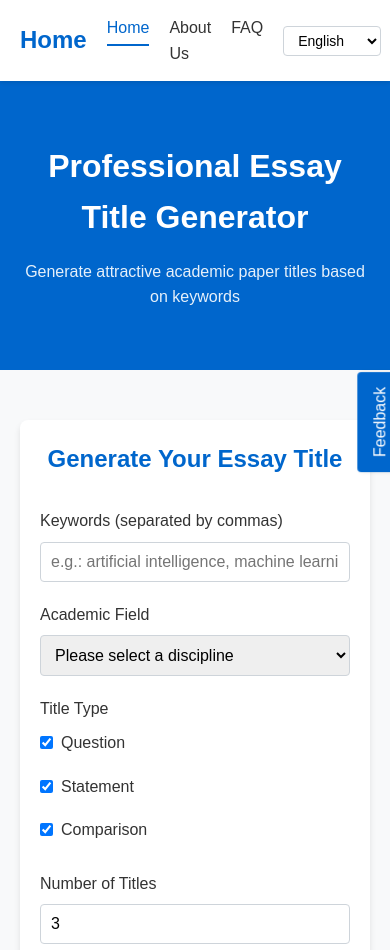
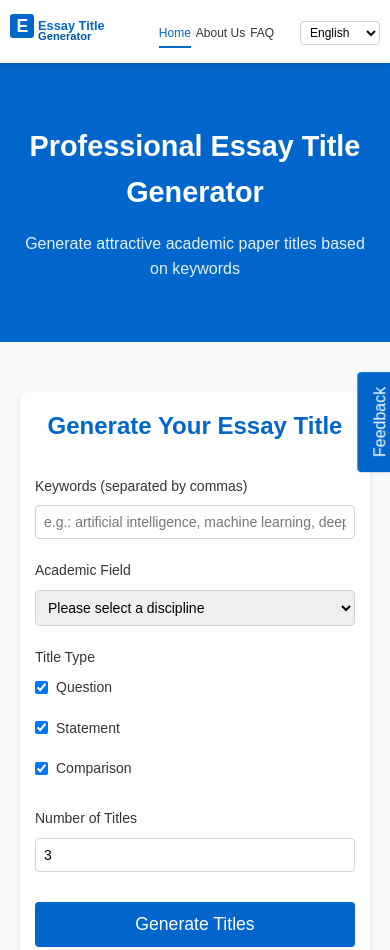
Before and after one commit to HuhuPanda/essay-title-generator.site, a website: page public/essay-title-generator/index.html in a window 390 px wide. Shown: the top 950 px of the page. Drawn offline with Linux system fonts and the light colour scheme.

Commit message:
优化移动端导航栏布局，添加 logo 图片替换文本 logo

```diff
--- /dev/null
+++ b/public/essay-title-generator/css/mobile.css
@@ -0,0 +1,93 @@
+/* 移动端优化样式 */
+@media (max-width: 768px) {
+  /* 导航栏优化 */
+  header .container {
+    flex-wrap: nowrap;
+    justify-content: space-between;
+    padding: 10px;
+  }
+
+  .logo {
+    flex: 0 0 auto;
+    display: flex;
+    align-items: center;
+  }
+
+  .logo img {
+    height: 32px;
+    width: auto;
+  }
+
+  nav {
+    flex: 1 1 auto;
+    display: flex;
+    justify-content: center;
+  }
+
+  nav ul {
+    display: flex;
+    justify-content: center;
+    flex-wrap: nowrap;
+  }
+
+  nav ul li {
+    margin-left: 10px;
+    white-space: nowrap;
+  }
+
+  nav ul li a {
+    font-size: 14px;
+    padding: 3px 0;
+  }
+
+  .language-selector-container {
+    flex: 0 0 auto;
+    margin-left: 10px;
+  }
+
+  .language-selector-container select {
+    padding: 3px 5px;
+    font-size: 12px;
+  }
+
+  /* 其他移动端优化 */
+  .hero h1 {
+    font-size: 1.8rem;
+  }
+
+  .hero .subtitle {
+    font-size: 1rem;
+  }
+
+  .generator-card {
+    padding: 15px;
+  }
+
+  .form-group label {
+    font-size: 14px;
+  }
+
+  .form-group input[type="text"],
+  .form-group input[type="number"],
+  .form-group select {
+    padding: 8px;
+    font-size: 14px;
+  }
+}
+
+/* 超小屏幕优化 */
+@media (max-width: 480px) {
+  nav ul li {
+    margin-left: 5px;
+  }
+
+  nav ul li a {
+    font-size: 12px;
+  }
+
+  .language-selector-container select {
+    width: 80px;
+    overflow: hidden;
+    text-overflow: ellipsis;
+  }
+}
--- a/public/essay-title-generator/index.html
+++ b/public/essay-title-generator/index.html
@@ -10,6 +10,7 @@
     <meta name="description" content="Use our Essay Title Generator to quickly create professional, attractive academic paper titles based on keywords. Improve your academic writing efficiency.">
     <meta name="keywords" content="essay title generator,academic title generator,research paper title tool,essay title creator">
     <link rel="stylesheet" href="css/style.min.css">
+    <link rel="stylesheet" href="css/mobile.css">
     <link rel="icon" href="favicon.ico" type="image/x-icon">
     <link rel="shortcut icon" href="favicon.ico" type="image/x-icon">
     <!-- Google Analytics 代码 - 请在上线前替换为您的 Google Analytics ID -->
@@ -28,7 +29,9 @@
     <header>
         <div class="container">
             <div class="logo">
-                <a href="index.html" data-i18n="nav_home">Essay Title Generator</a>
+                <a href="index.html">
+                    <img src="images/logo.svg" alt="Essay Title Generator Logo" height="40">
+                </a>
             </div>
             <nav>
                 <ul>
```
Also changed, not shown: public/essay-title-generator/about.html (+4 -1 lines), public/essay-title-generator/faq.html (+4 -1 lines), public/essay-title-generator/images/logo.svg (added).
